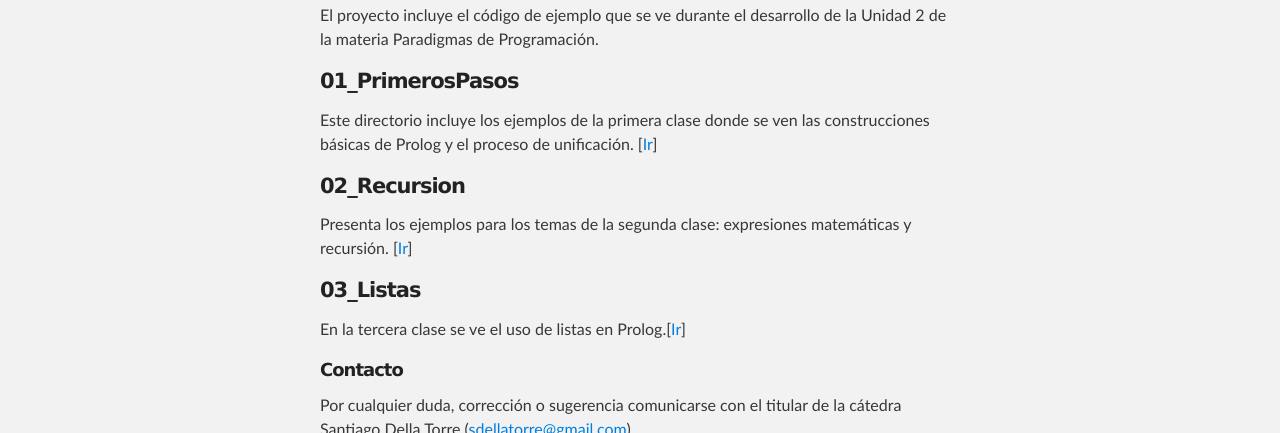
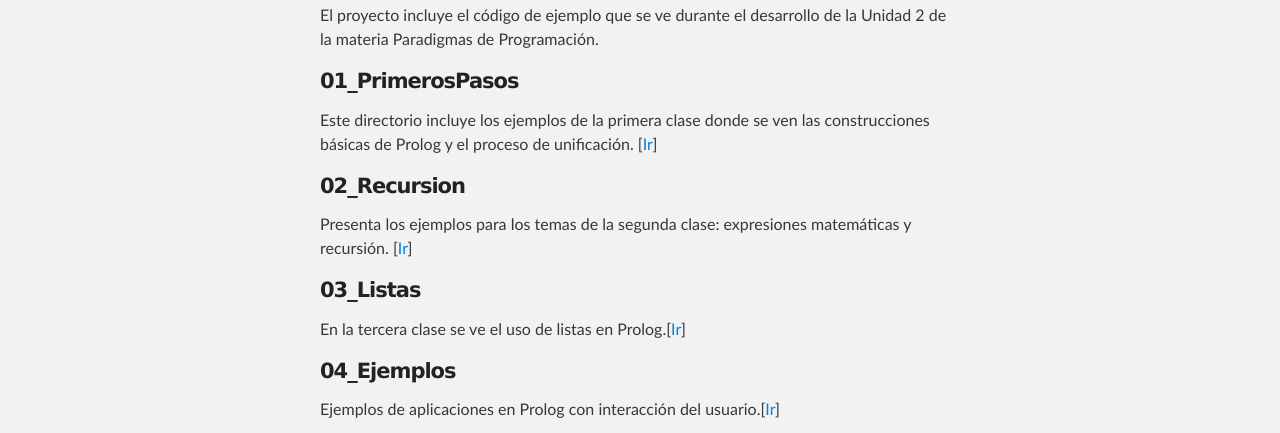
Before and after one commit to UniversidadDelChubut/PP-EjemplosPrologTeoria, a plain HTML site: page index.html in a window 1280 px wide. Shown: the part 361-794 px from the top of the page. Drawn offline with Linux system fonts and the light colour scheme.

Commit message:
Create gh-pages branch via GitHub

```diff
--- a/index.html
+++ b/index.html
@@ -51,6 +51,11 @@
 
 <p>En la tercera clase se ve el uso de listas en Prolog.[<a href="https://github.com/UniversidadDelChubut/PP-EjemplosPrologTeoria/tree/master/03_Listas#listas">Ir</a>]</p>
 
+<h4>
+<a name="04_ejemplos" class="anchor" href="#04_ejemplos"><span class="octicon octicon-link"></span></a>04_Ejemplos</h4>
+
+<p>Ejemplos de aplicaciones en Prolog con interacción del usuario.[<a href="https://github.com/UniversidadDelChubut/PP-EjemplosPrologTeoria/tree/master/04_Ejemplos#ejemplos">Ir</a>]</p>
+
 <h5>
 <a name="contacto" class="anchor" href="#contacto"><span class="octicon octicon-link"></span></a>Contacto</h5>
 
--- a/params.json
+++ b/params.json
@@ -1 +1 @@
-{"name":"PP-EjemplosPrologTeoria","tagline":"Cátedra Paradigmas de Programación - Ejemplos en Prolog vistos en las exposiciones teóricas de la materia","body":"## Bienvenidos!\r\nEl proyecto incluye el código de ejemplo que se ve durante el desarrollo de la Unidad 2 de la materia Paradigmas de Programación.\r\n\r\n#### 01_PrimerosPasos\r\nEste directorio incluye los ejemplos de la primera clase donde se ven las construcciones básicas de Prolog y el proceso de unificación. [[Ir](https://github.com/UniversidadDelChubut/PP-EjemplosPrologTeoria/tree/master/01_PrimerosPasos#primeros-pasos-con-prolog)]\r\n\r\n#### 02_Recursion\r\nPresenta los ejemplos para los temas de la segunda clase: expresiones matemáticas y recursión. [[Ir](https://github.com/UniversidadDelChubut/PP-EjemplosPrologTeoria/tree/master/02_Recursion#recursi%C3%B3n-y-expresiones-matem%C3%A1ticas)]\r\n\r\n#### 03_Listas\r\nEn la tercera clase se ve el uso de listas en Prolog.[[Ir](https://github.com/UniversidadDelChubut/PP-EjemplosPrologTeoria/tree/master/03_Listas#listas)]\r\n\r\n##### Contacto\r\nPor cualquier duda, corrección o sugerencia comunicarse con el titular de la cátedra Santiago Della Torre (sdellatorre@gmail.com)","google":"","note":"Don't delete this file! It's used internally to help with page regeneration."}
+{"name":"PP-EjemplosPrologTeoria","tagline":"Cátedra Paradigmas de Programación - Ejemplos en Prolog vistos en las exposiciones teóricas de la materia","body":"## Bienvenidos!\r\nEl proyecto incluye el código de ejemplo que se ve durante el desarrollo de la Unidad 2 de la materia Paradigmas de Programación.\r\n\r\n#### 01_PrimerosPasos\r\nEste directorio incluye los ejemplos de la primera clase donde se ven las construcciones básicas de Prolog y el proceso de unificación. [[Ir](https://github.com/UniversidadDelChubut/PP-EjemplosPrologTeoria/tree/master/01_PrimerosPasos#primeros-pasos-con-prolog)]\r\n\r\n#### 02_Recursion\r\nPresenta los ejemplos para los temas de la segunda clase: expresiones matemáticas y recursión. [[Ir](https://github.com/UniversidadDelChubut/PP-EjemplosPrologTeoria/tree/master/02_Recursion#recursi%C3%B3n-y-expresiones-matem%C3%A1ticas)]\r\n\r\n#### 03_Listas\r\nEn la tercera clase se ve el uso de listas en Prolog.[[Ir](https://github.com/UniversidadDelChubut/PP-EjemplosPrologTeoria/tree/master/03_Listas#listas)]\r\n\r\n#### 04_Ejemplos\r\nEjemplos de aplicaciones en Prolog con interacción del usuario.[[Ir](https://github.com/UniversidadDelChubut/PP-EjemplosPrologTeoria/tree/master/04_Ejemplos#ejemplos)]\r\n\r\n##### Contacto\r\nPor cualquier duda, corrección o sugerencia comunicarse con el titular de la cátedra Santiago Della Torre (sdellatorre@gmail.com)","google":"","note":"Don't delete this file! It's used internally to help with page regeneration."}
```
